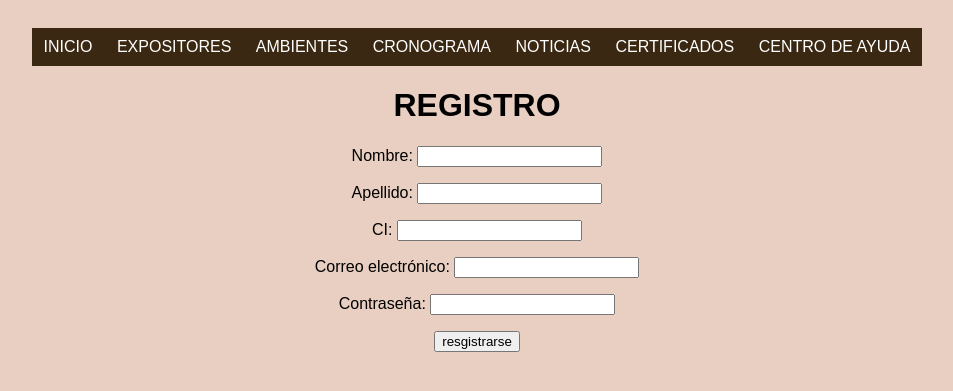
After one commit to sis-inf/congresos, a Django app: page /registro/ in a window 1280 px wide. The commit adds this page. Shown: the top 391 px of the page, without its empty margins (163-1116 px from the left). Run offline with Django 5.2, Linux system fonts and the light colour scheme.

Commit message:
registro

```diff
--- /dev/null
+++ b/myapp/forms.py
@@ -0,0 +1,26 @@
+from django import forms
+
+class RegistroForm(forms.Form):
+    nombre = forms.CharField(
+        label="Nombre",
+        max_length=100,
+        widget=forms.TextInput(attrs={'class': 'input-form'})
+    )
+    apellido = forms.CharField(
+        label="Apellido",
+        max_length=100,
+        widget=forms.TextInput(attrs={'class': 'input-form'})
+    )
+    ci = forms.CharField(
+        label="CI",
+        max_length=20,
+        widget=forms.TextInput(attrs={'class': 'input-form'})
+    )
+    correo = forms.EmailField(
+        label="Correo electrónico",
+        widget=forms.EmailInput(attrs={'class': 'input-form'})
+    )
+    contrasena = forms.CharField(
+        label="Contraseña",
+        widget=forms.PasswordInput(attrs={'class': 'input-form'})
+    )
--- a/myapp/static/styles/main.css
+++ b/myapp/static/styles/main.css
@@ -44,9 +44,10 @@ body{
 
   /*boton de registrarse*/
   .boton {
-        display: block; /* Esto es importante para que margin: auto funcione */
-     margin-left: auto;
-     margin-right: auto;
+      display: block; /* Esto es importante para que margin: auto funcione */
+      text-decoration: none;
+      margin-left: auto;
+      margin-right: auto;
       background: #be4126;
       color: #000000;
       border: none;
--- a/myapp/templates/inicio.html
+++ b/myapp/templates/inicio.html
@@ -9,8 +9,9 @@
     <link href="https://fonts.googleapis.com/css2?family=Orbitron:wght@700&display=swap" rel="stylesheet">
 </head>
 <body>
+  <!----------------------MENU------------------->
    <ul class="menu">
-    <li><a href="#">INICIO</a></li>
+    <li><a href=" ">INICIO</a></li>
     <li><a href="#">EXPOSITORES</a></li>
     <li><a href="#">AMBIENTES</a></li>
     <li><a href="#">CRONOGRAMA</a></li>
@@ -21,7 +22,7 @@
    <!--botones-->
    <header><h1>BIENVENIDOS AL CONGRESO</h1></header>
 
-    <button class="boton">Registrate a Hora</button>
+    <button class="boton"><a href='registro/'>Registrate a Hora</a></button>
     &emsp;
     <button class="boton">Iniciar Sesion</button>
     &emsp;
--- /dev/null
+++ b/myapp/templates/registro.html
@@ -0,0 +1,36 @@
+{% load static %}
+<!DOCTYPE html>
+<html lang="en">
+<head>
+    <meta charset="UTF-8">
+    <meta name="viewport" content="width=device-width, initial-scale=1.0">
+    <title>Registro</title>
+    <link rel="stylesheet" href="{% static 'styles/main.css' %}">
+    <link href="https://fonts.googleapis.com/css2?family=Orbitron:wght@700&display=swap" rel="stylesheet">
+</head>
+<body>
+  <!----------------------MENU------------------->
+   <ul class="menu">
+    <li><a href=" ">INICIO</a></li>
+    <li><a href="#">EXPOSITORES</a></li>
+    <li><a href="#">AMBIENTES</a></li>
+    <li><a href="#">CRONOGRAMA</a></li>
+    <li><a href="#">NOTICIAS</a></li>
+    <li><a href="#">CERTIFICADOS</a></li>
+    <li><a href="#">CENTRO DE AYUDA</a></li>
+   </ul>
+
+
+
+    <!--------------CONTENIDO-------------------->
+    <h1>REGISTRO</h1>
+<form action="/registro/" method="post">
+    {% csrf_token%}
+    {{form.as_p}}
+
+    <button>
+        resgistrarse
+    </button>
+</form>
+</body>
+</html>
--- a/myapp/views.py
+++ b/myapp/views.py
@@ -1,6 +1,8 @@
 from django.shortcuts import render
 from django.http import HttpResponse
-
+from django.contrib.auth.forms import UserCreationForm
+from .models import Asistente
+from .forms import RegistroForm
 # Create your views here.
 
 #1. Módulo Público-----------------------
@@ -21,6 +23,9 @@ def expositores(request):
     return render(request,'expositores.html')
 #2. Módulo de Asistente------------------
 #a. Registro de Asistente
+def registro(request):
+    form=RegistroForm()
+    return render(request,'registro.html',{'form':form})
 #b. Cuenta de usuario
 #c. Impresión de Credencial
 #d. Impresión de Certificado
@@ -32,3 +37,22 @@ def expositores(request):
 #e. Entrega de refrigerio
 #f. Marcado de Asistencia
 #g. Registro de Noticias
+
+##algo de la base de datos pero no entiendo bien que sea
+
+
+def registro(request):
+    if request.method == 'POST':
+        form = RegistroForm(request.POST)
+        if form.is_valid():
+            Asistente.objects.create(
+                nombre=form.cleaned_data['nombre'],
+                apellido=form.cleaned_data['apellido'],
+                ci=form.cleaned_data['ci'],
+                correo=form.cleaned_data['correo'],
+                contrasena=form.cleaned_data['contrasena']  # ¡No recomendado guardar contraseñas en texto plano!
+            )
+            return render(request, 'registro.html', {'form': RegistroForm(), 'mensaje': '¡Registro exitoso!'})
+    else:
+        form = RegistroForm()
+    return render(request, 'registro.html', {'form': form})
--- a/mysite/urls.py
+++ b/mysite/urls.py
@@ -16,7 +16,7 @@ Including another URLconf
 """
 from django.contrib import admin
 from django.urls import path
-from myapp.views import inicio,listado_de_noticias,detalles_de_noticia,cronograma,expositores
+from myapp.views import inicio,listado_de_noticias,detalles_de_noticia,cronograma,expositores,registro
 
 urlpatterns = [
     path('admin/', admin.site.urls),
@@ -31,9 +31,10 @@ urlpatterns = [
 #d.
 path('cronograma/',cronograma),
 #e. Expositores
-path('expositores/',expositores)
+path('expositores/',expositores),
 #2. Módulo de Asistente------------------
 #a. Registro de Asistente
+path('registro/',registro),
 #b. Cuenta de usuario
 #c. Impresión de Credencial
 #d. Impresión de Certificado
```
Also changed, not shown: myapp/models.py (+9 -1 lines), db.sqlite3, myapp/migrations/0001_initial.py (added).
